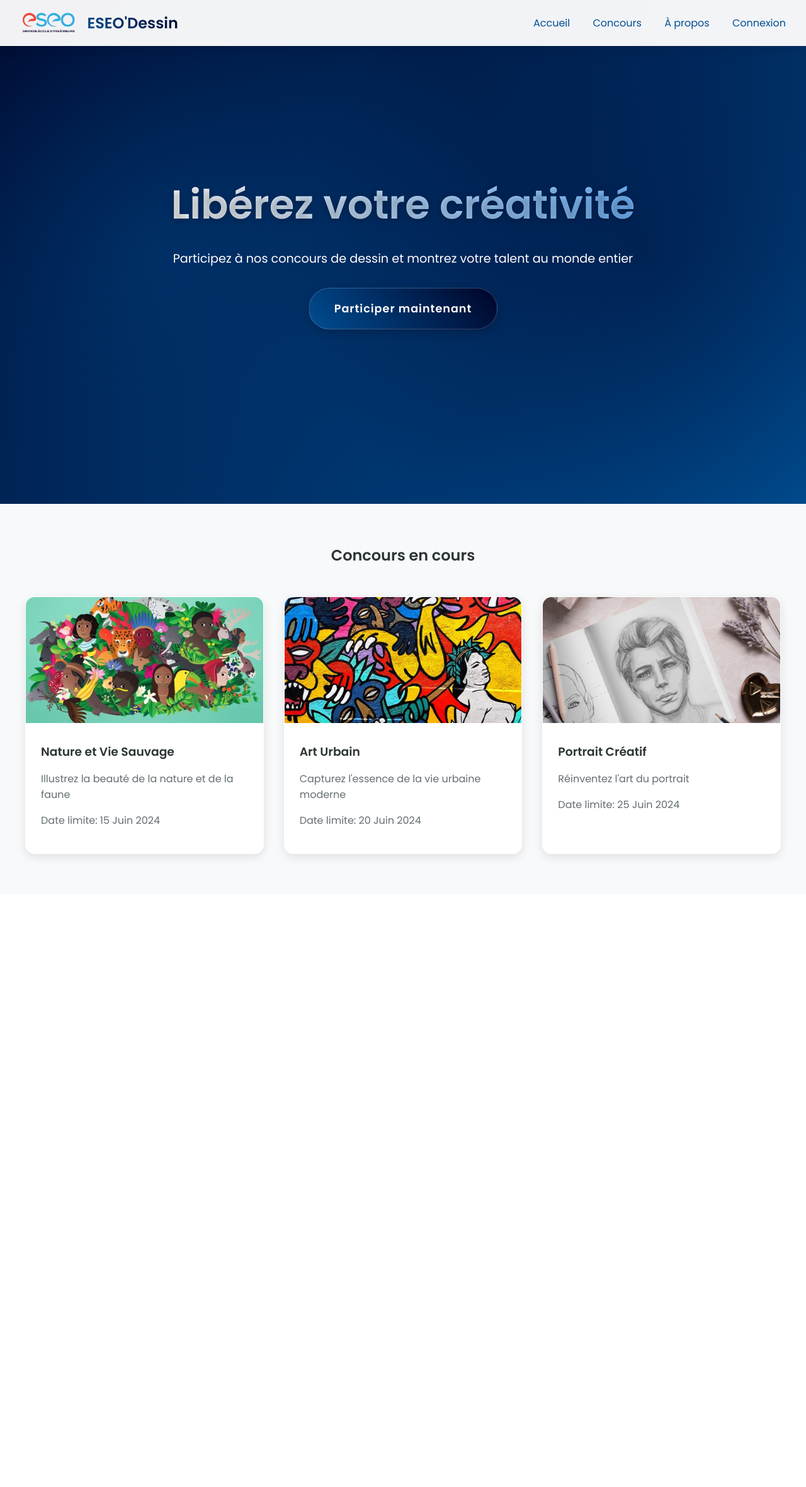
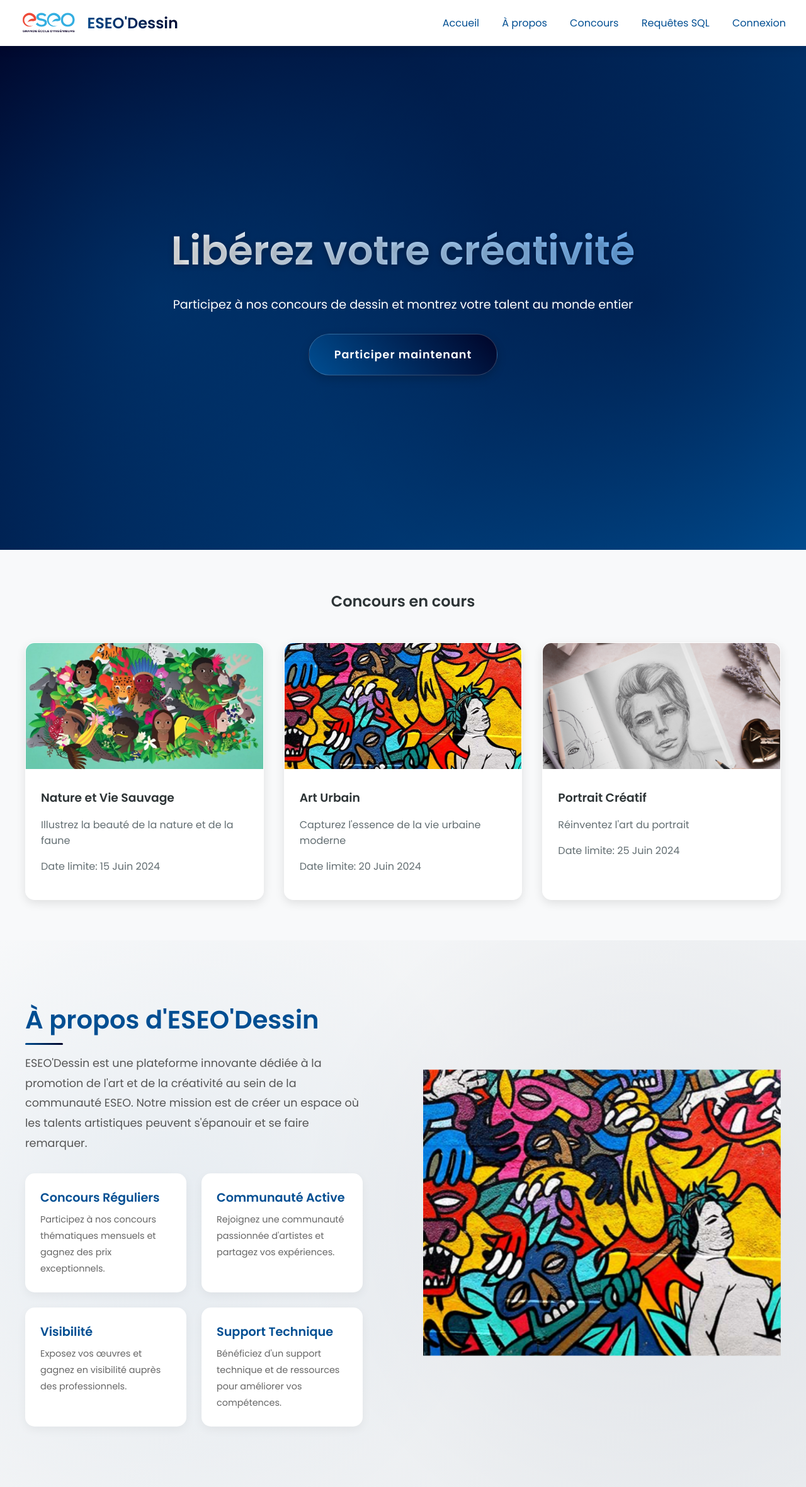
Before and after one commit to kassoumsanogo1/ESEO-Dessin, a PHP site: page / in a window 1280 px wide. Shown: the whole page at 63% size. Before the commit the page ends 1367 px from the top, so only its background shows below. Run offline with PHP 8.4, Linux system fonts and the light colour scheme.

Commit message:
adding some feature

```diff
--- a/index.php
+++ b/index.php
@@ -338,6 +338,136 @@
                 transform: translateY(0);
             }
         }
+
+        /* Styles pour la section À propos */
+        .about {
+            padding: 6rem 2rem;
+            background: linear-gradient(135deg, #f8f9fa, #e9ecef);
+            position: relative;
+            overflow: hidden;
+        }
+
+        .about::before {
+            content: '';
+            position: absolute;
+            top: 0;
+            left: 0;
+            right: 0;
+            bottom: 0;
+            background:
+                radial-gradient(circle at 20% 50%, rgba(0, 78, 146, 0.05) 0%, transparent 50%),
+                radial-gradient(circle at 80% 50%, rgba(0, 4, 40, 0.05) 0%, transparent 50%);
+        }
+
+        .about-container {
+            max-width: 1200px;
+            margin: 0 auto;
+            display: grid;
+            grid-template-columns: 1fr 1fr;
+            gap: 4rem;
+            align-items: center;
+            position: relative;
+            z-index: 1;
+        }
+
+        .about-text {
+            padding-right: 2rem;
+        }
+
+        .about h2 {
+            color: #004e92;
+            font-size: 2.5rem;
+            margin-bottom: 1.5rem;
+            position: relative;
+        }
+
+        .about h2::after {
+            content: '';
+            position: absolute;
+            bottom: -10px;
+            left: 0;
+            width: 60px;
+            height: 3px;
+            background: linear-gradient(45deg, #004e92, #000428);
+            border-radius: 2px;
+        }
+
+        .about p {
+            color: #555;
+            font-size: 1.1rem;
+            line-height: 1.8;
+            margin-bottom: 1.5rem;
+        }
+
+        .about-features {
+            display: grid;
+            grid-template-columns: repeat(2, 1fr);
+            gap: 1.5rem;
+            margin-top: 2rem;
+        }
+
+        .feature {
+            background: white;
+            padding: 1.5rem;
+            border-radius: 15px;
+            box-shadow: 0 5px 15px rgba(0, 0, 0, 0.05);
+            transition: transform 0.3s ease;
+        }
+
+        .feature:hover {
+            transform: translateY(-5px);
+        }
+
+        .feature h3 {
+            color: #004e92;
+            font-size: 1.2rem;
+            margin-bottom: 0.5rem;
+        }
+
+        .feature p {
+            color: #666;
+            font-size: 0.9rem;
+            margin: 0;
+        }
+
+        .about-image {
+            width: 100%;
+            height: 100%;
+            min-height: 400px;
+            background: url('images/art.png') center/contain no-repeat;
+            animation: float 6s ease-in-out infinite;
+        }
+
+        @keyframes float {
+            0%, 100% { transform: translateY(0); }
+            50% { transform: translateY(-20px); }
+        }
+
+        @media (max-width: 768px) {
+            .about-container {
+                grid-template-columns: 1fr;
+                text-align: center;
+            }
+
+            .about-text {
+                padding-right: 0;
+            }
+
+            .about h2::after {
+                left: 50%;
+                transform: translateX(-50%);
+            }
+
+            .about-features {
+                grid-template-columns: 1fr;
+            }
+        }
+
+        html {
+            scroll-behavior: smooth;
+            /* Empêcher le scroll automatique */
+            overflow-anchor: none;
+        }
     </style>
 </head>
 <body>
@@ -348,11 +478,15 @@
         </div>
         <div class="nav-links">
             <a href="#home">Accueil</a>
+            <a href="#about">À propos</a>
             <a href="#contests">Concours</a>
-            <a href="#about">À propos</a>
+            <a href="request.php">Requêtes SQL</a>
             <a href="login.php">Connexion</a>
         </div>
     </nav>
+
+    <!-- Ajout d'un div pour décaler le contenu sous la navbar fixe -->
+    <div style="height: 73px;"></div> <!-- Hauteur égale à celle de la navbar -->
 
     <section class="hero" id="home">
         <div class="hero-content">
@@ -375,12 +509,44 @@
         </div>
     </div>
 
+
+
     <section class="contests" id="contests">
         <h2>Concours en cours</h2>
         <div class="contest-grid">
             <!-- Les cartes de concours seront générées dynamiquement par JavaScript -->
         </div>
     </section>
+
+
+    <section class="about" id="about">
+        <div class="about-container">
+            <div class="about-text">
+                <h2>À propos d'ESEO'Dessin</h2>
+                <p>ESEO'Dessin est une plateforme innovante dédiée à la promotion de l'art et de la créativité au sein de la communauté ESEO. Notre mission est de créer un espace où les talents artistiques peuvent s'épanouir et se faire remarquer.</p>
+                <div class="about-features">
+                    <div class="feature">
+                        <h3>Concours Réguliers</h3>
+                        <p>Participez à nos concours thématiques mensuels et gagnez des prix exceptionnels.</p>
+                    </div>
+                    <div class="feature">
+                        <h3>Communauté Active</h3>
+                        <p>Rejoignez une communauté passionnée d'artistes et partagez vos expériences.</p>
+                    </div>
+                    <div class="feature">
+                        <h3>Visibilité</h3>
+                        <p>Exposez vos œuvres et gagnez en visibilité auprès des professionnels.</p>
+                    </div>
+                    <div class="feature">
+                        <h3>Support Technique</h3>
+                        <p>Bénéficiez d'un support technique et de ressources pour améliorer vos compétences.</p>
+                    </div>
+                </div>
+            </div>
+            <div class="about-image"></div>
+        </div>
+    </section>
+
 
     <script>
         // Données des concours
@@ -427,16 +593,25 @@
         document.querySelectorAll('a[href^="#"]').forEach(anchor => {
             anchor.addEventListener('click', function (e) {
                 e.preventDefault();
-                document.querySelector(this.getAttribute('href')).scrollIntoView({
+                const target = document.querySelector(this.getAttribute('href'));
+                const navbarHeight = document.querySelector('.navbar').offsetHeight;
+                const targetPosition = target.getBoundingClientRect().top + window.pageYOffset - navbarHeight;
+                window.scrollTo({
+                    top: targetPosition,
                     behavior: 'smooth'
                 });
             });
         });
 
-        // Initialisation
+        // Modification de l'initialisation - suppression du scroll automatique
         document.addEventListener('DOMContentLoaded', () => {
             generateContestCards();
         });
+
+        // Désactiver explicitement la restauration du scroll
+        if ('scrollRestoration' in history) {
+            history.scrollRestoration = 'manual';
+        }
 
         // Modal functionality
         const modal = document.getElementById('participateModal');
```
Also changed, not shown: bdd/creationConcoursDessins.sql (added, +133 -0 lines), config.php (deleted, +0 -100 lines), request.php (added, +223 -0 lines), bdd/insertionConcoursDessins.sql (renamed from bdd/inserter.sql), 1 other file.
